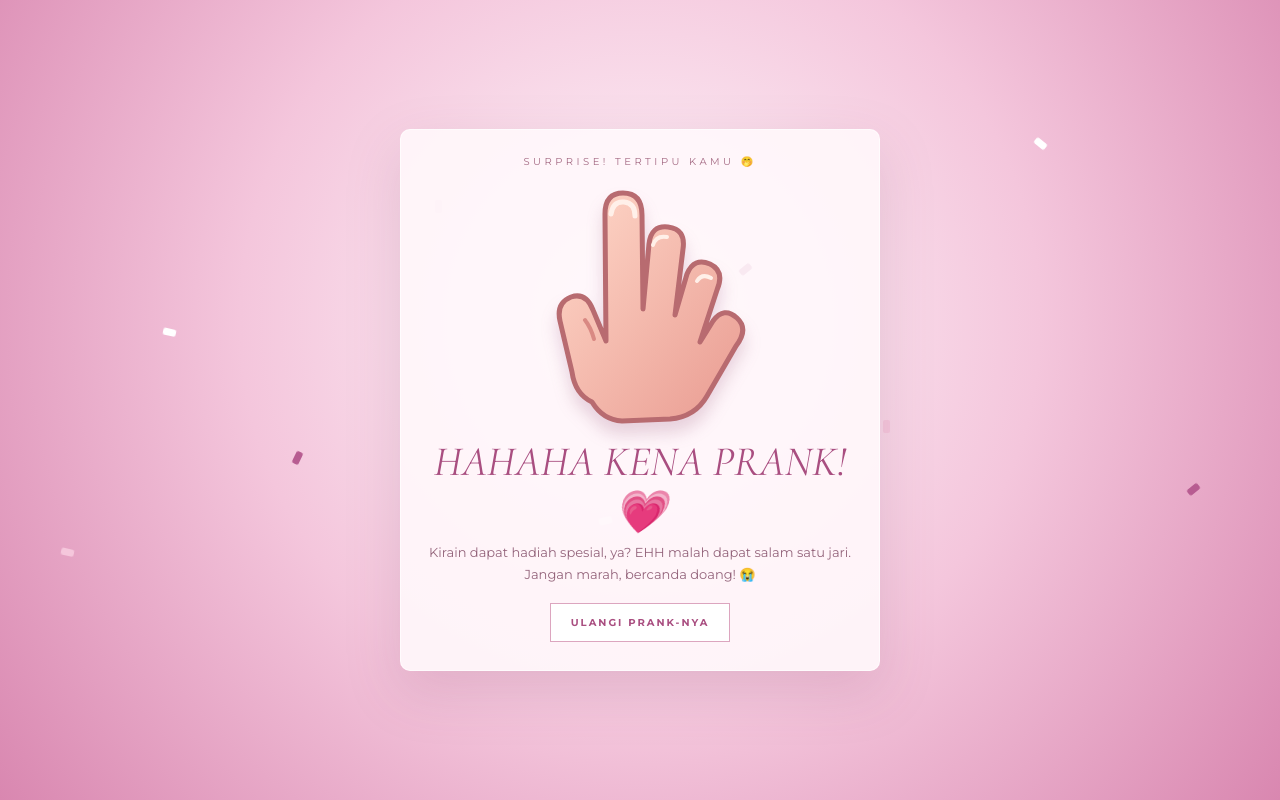
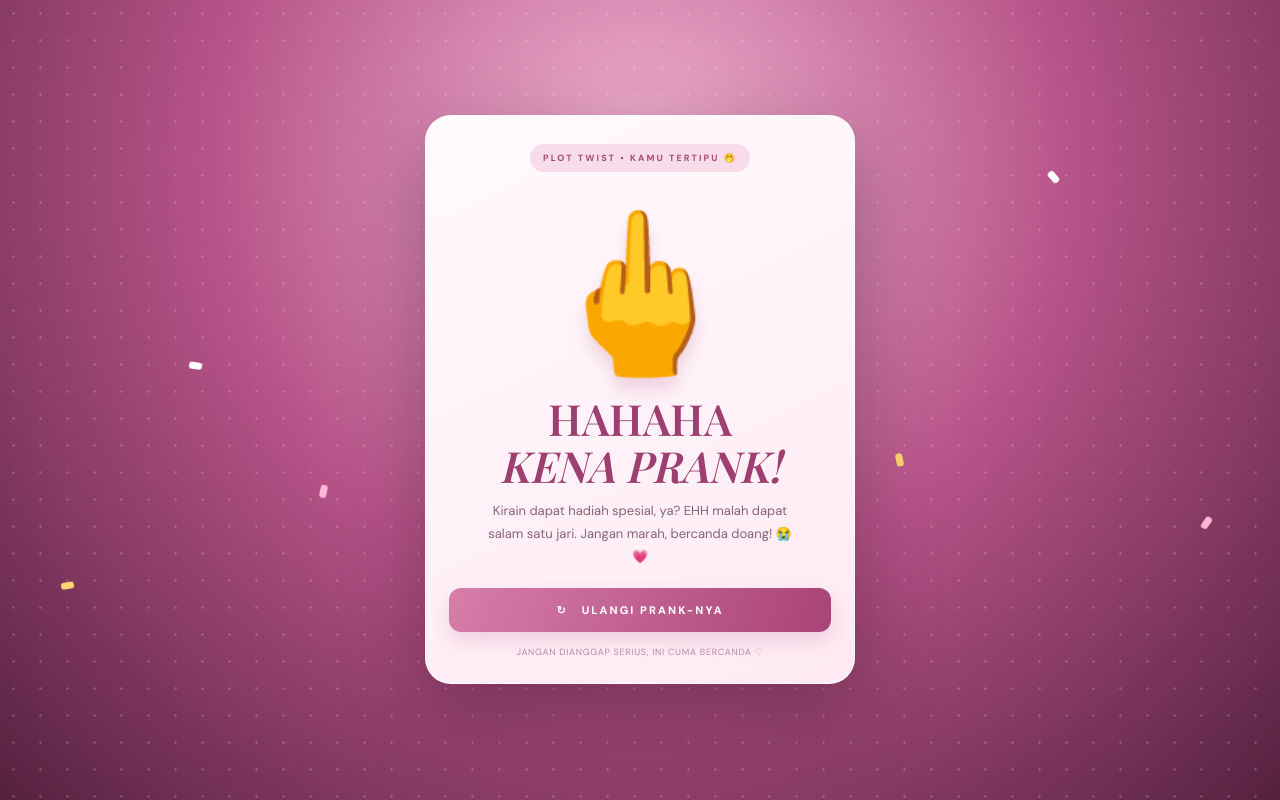
Before and after one commit to adityatrihidayat42-max/surprise-website, a plain HTML site: page prank/index.html in a window 1280 px wide. Both pictures are taken after a click on the button "BUKA HADIAHMU". Drawn offline with nearby package versions, Linux system fonts and the light colour scheme; a web font is replaced by a local one.

Commit message:
Polish prank gift page and make reveal clearer

```diff
--- a/prank/index.html
+++ b/prank/index.html
@@ -1,117 +1,64 @@
 <!doctype html>
 <html lang="id">
 <head>
-<meta charset="utf-8">
-<meta name="viewport" content="width=device-width,initial-scale=1,viewport-fit=cover">
-<meta name="theme-color" content="#f8dce8">
-<title>A Little Gift, Just for You</title>
-<link rel="preconnect" href="https://fonts.googleapis.com">
-<link rel="preconnect" href="https://fonts.gstatic.com" crossorigin>
-<link href="https://fonts.googleapis.com/css2?family=Cormorant+Garamond:ital,wght@0,400;0,500;1,400;1,500&family=Montserrat:wght@400;500;600;700&display=swap" rel="stylesheet">
+<meta charset="utf-8"><meta name="viewport" content="width=device-width,initial-scale=1,viewport-fit=cover">
+<meta name="theme-color" content="#f8dce8"><title>A Little Gift For You</title>
+<link rel="preconnect" href="https://fonts.googleapis.com"><link rel="preconnect" href="https://fonts.gstatic.com" crossorigin>
+<link href="https://fonts.googleapis.com/css2?family=DM+Sans:wght@400;500;600;700;800&family=Playfair+Display:ital,wght@0,500;0,600;1,500&display=swap" rel="stylesheet">
 <style>
-:root{--pink:#d985ad;--deep:#a94e80;--ink:#87556c;--paper:#fff8fb}
-*{box-sizing:border-box}
-html,body{margin:0;min-height:100%;width:100%;overflow-x:hidden}
-body{font-family:Montserrat,Arial,sans-serif;color:var(--ink);background:linear-gradient(145deg,#fff7fa,#f8dce9 55%,#f2c7dc);min-height:100svh}
-button{font:inherit}
-.page{min-height:100svh;display:grid;place-items:center;padding:38px 20px 48px;position:relative;isolation:isolate;overflow:hidden}
-.page:before,.page:after{content:"";position:absolute;z-index:-1;border-radius:50%;filter:blur(2px);pointer-events:none}
-.page:before{width:360px;height:360px;left:-170px;top:8%;background:#fff9}
-.page:after{width:420px;height:420px;right:-210px;bottom:-12%;background:#e7a9c455}
-.glow{position:absolute;inset:0;pointer-events:none;background-image:radial-gradient(#fff 1px,transparent 1.8px);background-size:38px 38px;opacity:.45}
-.wrap{width:min(590px,100%);text-align:center;position:relative;z-index:1}
-.kicker{font-size:clamp(10px,2.5vw,13px);font-weight:600;letter-spacing:.48em;color:#a66f87;margin:0 0 76px 0}
-.envelope{height:clamp(260px,62vw,390px);width:100%;position:relative;filter:drop-shadow(0 22px 25px #a64d7829);perspective:900px}
-.env-back{position:absolute;inset:0;border-radius:0 0 16px 16px;background:linear-gradient(145deg,#e9a9c8,#bd6697);box-shadow:inset 0 0 0 1px #fff8}
-.env-front{position:absolute;inset:0;border-radius:0 0 16px 16px;overflow:hidden;background:linear-gradient(145deg,#d98ab0,#b85b91);clip-path:polygon(0 0,50% 58%,100% 0,100% 100%,0 100%)}
-.env-flap{position:absolute;inset:0 0 auto;height:64%;background:linear-gradient(145deg,#fffafd,#f8eaf1);clip-path:polygon(0 0,100% 0,50% 100%);transform-origin:top;transition:transform .85s cubic-bezier(.2,.75,.2,1);z-index:4;filter:drop-shadow(0 5px 4px #8e3e6920)}
-.letter{position:absolute;left:8%;right:8%;top:9%;height:78%;border-radius:8px;background:linear-gradient(#fff,#fff6fa);box-shadow:0 8px 20px #8f42641c;display:flex;flex-direction:column;align-items:center;justify-content:center;gap:10px;transition:transform .9s cubic-bezier(.2,.75,.2,1);z-index:2}
-.letter small{letter-spacing:.25em;font-size:9px;color:#bd83a0}
-.letter strong{font:italic 34px "Cormorant Garamond",serif;color:#a9517f}
-.letter span{font:10px Montserrat,sans-serif;letter-spacing:.18em;color:#bd83a0}
-.seal{position:absolute;z-index:5;left:50%;top:57%;transform:translate(-50%,-50%);width:clamp(112px,20vw,142px);aspect-ratio:1;border-radius:50%;display:grid;place-items:center;color:white;font-size:12px;letter-spacing:.2em;background:radial-gradient(circle at 35% 28%,#f8d8e8,#d77eaa 55%,#a94f80);border:2px solid #fff9;outline:1px solid #fff9;outline-offset:6px;box-shadow:0 8px 22px #7d315a42;z-index:6;transition:opacity .35s,transform .5s}
-.envelope.open .env-flap{transform:rotateX(180deg);z-index:1}
-.envelope.open .letter{transform:translateY(-43%);transition-delay:.18s}
-.envelope.open .seal{opacity:0;transform:translate(-50%,-50%) scale(.5)}
-.hint{font:italic clamp(21px,5vw,30px) "Cormorant Garamond",serif;color:#a56b84;margin:65px 0 52px}
-.primary{width:min(455px,100%);min-height:76px;padding:16px 22px;border:1px solid #fff9;outline:1px solid #e9b9ce;outline-offset:-9px;background:linear-gradient(110deg,#d58caf,#b85e91);box-shadow:0 12px 22px #a64e792b;color:#fff;font-size:13px;font-weight:700;letter-spacing:.36em;cursor:pointer;transition:transform .2s,filter .2s}
-.primary:active{transform:translateY(2px) scale(.99)}
-.primary:focus-visible,.again:focus-visible{outline:3px solid #8e3e69;outline-offset:4px}
-.reveal{display:none;position:fixed;inset:0;z-index:10;place-items:center;padding:24px;background:radial-gradient(circle at 50% 40%,#fff8fc 0,#f4c6dc 50%,#d987b0 100%);opacity:0}
-.reveal.show{display:grid;animation:revealIn .55s ease forwards}
-@keyframes revealIn{to{opacity:1}}
-.reveal-card{width:min(480px,100%);text-align:center;padding:25px 20px 28px;border:1px solid #fff9;background:#fff8fbe8;box-shadow:0 20px 55px #813b602c;border-radius:10px;transform:scale(.82) rotate(-2deg);animation:pop .65s .1s cubic-bezier(.2,1.4,.4,1) forwards}
-@keyframes pop{to{transform:scale(1) rotate(0)}}
-.reveal-kicker{font-size:10px;letter-spacing:.35em;color:#a56b84}
-.hand{width:min(260px,70vw);height:260px;margin:8px auto 0;display:block;filter:drop-shadow(0 12px 8px #8e3e6933)}
-.reveal h1{font:italic 42px "Cormorant Garamond",serif;color:#a94e80;margin:0 0 3px}
-.reveal p{font-size:13px;line-height:1.7;color:#94647b;margin:0 auto 18px}
-.again{border:1px solid #dca5bf;background:#fff;color:#a94e80;padding:12px 20px;font-size:10px;font-weight:700;letter-spacing:.2em;cursor:pointer}
-.confetti{position:absolute;inset:0;overflow:hidden;pointer-events:none}
-.confetti i{position:absolute;top:-20px;width:7px;height:13px;background:#fff;border-radius:2px;animation:fall 2.8s linear infinite}
-.confetti i:nth-child(3n){background:#b75c91}.confetti i:nth-child(3n+1){background:#f5c7dc}
-@keyframes fall{to{transform:translateY(110vh) rotate(720deg)}}
-@media(max-width:420px){.kicker{margin-bottom:58px}.hint{margin:52px 0 42px}.primary{min-height:68px;font-size:11px}.envelope{height:270px}.reveal h1{font-size:36px}}
-@media(prefers-reduced-motion:reduce){*,*:before,*:after{animation-duration:.01ms!important;animation-iteration-count:1!important;scroll-behavior:auto!important;transition-duration:.01ms!important}}
-</style>
-</head>
+:root{--rose:#d77eaa;--berry:#9c3f70;--ink:#75465d}
+*{box-sizing:border-box}html,body{margin:0;min-height:100%;width:100%}body{font-family:"DM Sans",sans-serif;color:var(--ink);background:#f8dce8;overflow-x:hidden}button{font:inherit}
+.page{min-height:100svh;display:grid;place-items:center;padding:38px 22px 52px;position:relative;overflow:hidden;background:radial-gradient(ellipse at 50% 28%,#fffafd 0,#fbeaf2 42%,#f1c5da 100%)}
+.page:before,.page:after{content:"";position:absolute;border-radius:50%;pointer-events:none;background:#fff8;filter:blur(3px)}.page:before{width:280px;height:280px;top:-120px;left:-110px}.page:after{width:380px;height:380px;right:-190px;bottom:-170px;background:#d985ad33}
+.sparkles{position:absolute;inset:0;opacity:.42;background-image:radial-gradient(#fff 1.2px,transparent 1.8px);background-size:34px 34px;mask-image:linear-gradient(transparent,#000 20%,#000 85%,transparent)}
+.wrap{position:relative;width:min(560px,100%);text-align:center;z-index:1}
+.kicker{font-size:11px;letter-spacing:.42em;font-weight:700;color:#a66b87;margin:0 0 58px}
+.envelope{height:clamp(245px,64vw,350px);position:relative;perspective:1000px;filter:drop-shadow(0 22px 24px #98466b30)}
+.env-body{position:absolute;inset:0;border-radius:5px 5px 14px 14px;background:linear-gradient(145deg,#e4a0c1,#b85b91);overflow:hidden}
+.env-body:before{content:"";position:absolute;inset:0;background:linear-gradient(35deg,transparent 49.5%,#f4c5db 50%,transparent 50.7%),linear-gradient(-35deg,transparent 49.5%,#f0bad4 50%,transparent 50.7%);opacity:.9}
+.env-flap{position:absolute;inset:0 0 auto;height:67%;background:linear-gradient(145deg,#fffafd,#f8eaf1);clip-path:polygon(0 0,100% 0,50% 100%);transform-origin:top;transition:transform .8s cubic-bezier(.2,.75,.2,1);z-index:4;filter:drop-shadow(0 5px 5px #87375d25)}
+.letter{position:absolute;z-index:2;left:8%;right:8%;top:7%;height:78%;border-radius:8px;background:#fffafd;box-shadow:0 5px 20px #87375d20;display:flex;align-items:center;justify-content:center;flex-direction:column;gap:8px;transition:transform .8s .12s cubic-bezier(.2,.75,.2,1)}
+.letter small{font-size:9px;letter-spacing:.28em;color:#bd83a0}.letter strong{font:italic 34px "Playfair Display",serif;color:#a94e80}.letter span{font-size:9px;letter-spacing:.2em;color:#bd83a0}
+.seal{position:absolute;z-index:5;left:50%;top:59%;transform:translate(-50%,-50%);width:112px;aspect-ratio:1;border-radius:50%;display:grid;place-items:center;color:#fff;font-size:11px;font-weight:700;letter-spacing:.17em;background:radial-gradient(circle at 35% 25%,#f6cfe2,#d77eaa 58%,#a94e80);border:2px solid #fff9;outline:1px solid #fff9;outline-offset:5px;box-shadow:0 8px 24px #79335455;transition:.4s}
+.envelope.open .env-flap{transform:rotateX(180deg);z-index:1}.envelope.open .letter{transform:translateY(-42%)}.envelope.open .seal{opacity:0;transform:translate(-50%,-50%) scale(.4)}
+.hint{font:italic clamp(21px,5vw,29px) "Playfair Display",serif;color:#a56b84;margin:52px 0 38px}
+.primary{width:min(430px,100%);min-height:68px;padding:15px 20px;border:1px solid #fff;outline:1px solid #e7b4cc;outline-offset:-7px;background:linear-gradient(110deg,#d58caf,#b85e91);box-shadow:0 12px 24px #a64e7930;color:white;font-size:12px;font-weight:800;letter-spacing:.32em;cursor:pointer;transition:transform .2s,filter .2s}
+.primary:active{transform:translateY(2px)}button:focus-visible{outline:3px solid #7e3158;outline-offset:4px}
+.reveal{display:none;position:fixed;inset:0;z-index:10;place-items:center;padding:20px;background:radial-gradient(ellipse at 50% 20%,#efb2d0 0,#b65388 48%,#55213f 100%);opacity:0;overflow:auto}
+.reveal.show{display:grid;animation:fade .35s ease forwards}@keyframes fade{to{opacity:1}}
+.reveal:before{content:"";position:absolute;inset:0;opacity:.18;background-image:radial-gradient(#fff 1px,transparent 1.5px);background-size:27px 27px}
+.card{position:relative;width:min(430px,100%);padding:28px 23px 25px;text-align:center;border-radius:26px;background:linear-gradient(155deg,#fffafd,#ffeaf3);border:1px solid #ffffffc9;box-shadow:0 28px 80px #39132e66;transform:translateY(24px) scale(.92);animation:pop .55s .08s cubic-bezier(.2,1.25,.4,1) forwards}
+@keyframes pop{to{transform:translateY(0) scale(1)}}
+.topline{display:inline-block;padding:8px 13px;border-radius:99px;background:#f8dce9;color:#a64d7b;font-size:9px;font-weight:800;letter-spacing:.23em}
+.hand{font-family:system-ui,sans-serif;font-size:clamp(112px,34vw,158px);line-height:1.35;margin:8px auto 2px;filter:drop-shadow(0 12px 8px #a64d7930);animation:wiggle 1.2s .6s ease-in-out both}
+@keyframes wiggle{0%,100%{transform:rotate(0)}25%{transform:rotate(-12deg) scale(1.06)}55%{transform:rotate(10deg) scale(1.08)}}
+.card h1{font:600 clamp(31px,8vw,43px)/1.08 "Playfair Display",serif;color:#9d3f70;margin:2px 0 12px}
+.card h1 span{display:block;font-style:italic}
+.card p{font-size:13px;line-height:1.75;color:#876477;margin:0 auto 20px;max-width:310px}
+.again{border:0;border-radius:12px;padding:15px 22px;width:100%;background:linear-gradient(110deg,#d77eaa,#a94378);color:white;font-size:11px;font-weight:800;letter-spacing:.19em;box-shadow:0 9px 18px #a64e7930;cursor:pointer}
+.tiny{font-size:9px;color:#b78a9f;margin:14px 0 0;letter-spacing:.08em}
+.confetti{position:absolute;inset:0;overflow:hidden;pointer-events:none}.confetti i{position:absolute;top:-18px;width:7px;height:13px;border-radius:3px;background:#fff;animation:fall 2.8s linear infinite}.confetti i:nth-child(3n){background:#ffb5d5}.confetti i:nth-child(3n+1){background:#ffd86e}
+@keyframes fall{to{transform:translateY(110vh) rotate(650deg)}}
+@media(max-height:700px){.card{padding:18px 20px}.hand{font-size:105px;margin:0}.card h1{font-size:32px}.card p{margin-bottom:13px}}
+@media(prefers-reduced-motion:reduce){*,*:before,*:after{animation-duration:.01ms!important;animation-iteration-count:1!important;transition-duration:.01ms!important}}
+</style></head>
 <body>
-<main class="page">
- <div class="glow" aria-hidden="true"></div>
- <section class="wrap" aria-label="Hadiah rahasia">
-  <p class="kicker">A LITTLE GIFT, JUST FOR YOU</p>
-  <div class="envelope" id="envelope">
-   <div class="env-back"></div>
-   <div class="letter"><small>SEBUAH KEJUTAN KECIL</small><strong>Untukmu</strong><span>DIBUKA DENGAN SENYUM</span></div>
-   <div class="env-front"></div><div class="env-flap"></div>
-   <div class="seal">UNTUKMU</div>
-  </div>
-  <p class="hint" id="hint">ada sesuatu yang ingin kuberikan</p>
-  <button class="primary" id="open" type="button">BUKA HADIAHMU</button>
- </section>
-</main>
+<main class="page"><div class="sparkles" aria-hidden="true"></div><section class="wrap">
+<p class="kicker">A LITTLE GIFT, JUST FOR YOU</p>
+<div class="envelope" id="envelope"><div class="env-body"></div><div class="letter"><small>SEBUAH KEJUTAN KECIL</small><strong>Untukmu</strong><span>DIBUKA DENGAN SENYUM</span></div><div class="env-flap"></div><div class="seal">UNTUKMU</div></div>
+<p class="hint" id="hint">ada sesuatu yang ingin kuberikan</p><button class="primary" id="open" type="button">BUKA HADIAHMU</button>
+</section></main>
 <section class="reveal" id="reveal" role="dialog" aria-modal="true" aria-labelledby="revealTitle">
- <div class="confetti" aria-hidden="true"><i style="left:5%;animation-delay:.1s"></i><i style="left:13%;animation-delay:.8s"></i><i style="left:23%;animation-delay:.4s"></i><i style="left:34%;animation-delay:1.2s"></i><i style="left:47%;animation-delay:.2s"></i><i style="left:58%;animation-delay:1s"></i><i style="left:69%;animation-delay:.5s"></i><i style="left:81%;animation-delay:1.4s"></i><i style="left:93%;animation-delay:.3s"></i></div>
- <div class="reveal-card">
-  <div class="reveal-kicker">SURPRISE! TERTIPU KAMU 🤭</div>
-  <svg class="hand" viewBox="0 0 260 260" role="img" aria-label="Ilustrasi tangan memberi jari tengah">
-   <defs><linearGradient id="skin" x1="0" y1="0" x2="1" y2="1"><stop stop-color="#ffd8c9"/><stop offset="1" stop-color="#e99b91"/></linearGradient></defs>
-   <path d="M82 226 Q65 218 62 196 L50 145 Q46 127 61 121 Q76 116 83 134 L96 165 L95 38 Q95 17 113 17 Q132 17 132 39 L133 133 L139 68 Q141 49 158 51 Q176 53 173 73 L165 139 L177 98 Q184 81 200 88 Q215 95 207 114 L190 166 L203 145 Q214 130 227 142 Q239 153 226 170 L197 220 Q185 241 160 243 L112 245 Q93 244 82 226Z" fill="url(#skin)" stroke="#b86b70" stroke-width="5" stroke-linejoin="round"/>
-   <path d="M101 38 Q103 25 114 26 Q125 27 125 40" fill="none" stroke="#fff0e9" stroke-width="5" stroke-linecap="round"/>
-   <path d="M143 69 Q146 59 157 61" fill="none" stroke="#fff0e9" stroke-width="4" stroke-linecap="round"/>
-   <path d="M187 105 Q192 97 201 102" fill="none" stroke="#fff0e9" stroke-width="4" stroke-linecap="round"/>
-   <path d="M75 144 Q81 152 84 163" fill="none" stroke="#d98983" stroke-width="4" stroke-linecap="round"/>
-  </svg>
-  <h1 id="revealTitle">HAHAHA KENA PRANK! 💗</h1>
-  <p>Kirain dapat hadiah spesial, ya? EHH malah dapat salam satu jari. Jangan marah, bercanda doang! 😭</p>
-  <button class="again" id="again" type="button">ULANGI PRANK-NYA</button>
- </div>
+<div class="confetti" aria-hidden="true"><i style="left:5%;animation-delay:.1s"></i><i style="left:15%;animation-delay:.8s"></i><i style="left:25%;animation-delay:.4s"></i><i style="left:36%;animation-delay:1.2s"></i><i style="left:48%;animation-delay:.2s"></i><i style="left:59%;animation-delay:1s"></i><i style="left:70%;animation-delay:.5s"></i><i style="left:82%;animation-delay:1.4s"></i><i style="left:94%;animation-delay:.3s"></i></div>
+<div class="card"><div class="topline">PLOT TWIST • KAMU TERTIPU 🤭</div><div class="hand" role="img" aria-label="Jari tengah">🖕</div>
+<h1 id="revealTitle">HAHAHA <span>KENA PRANK!</span></h1>
+<p>Kirain dapat hadiah spesial, ya? EHH malah dapat salam satu jari. Jangan marah, bercanda doang! 😭💗</p>
+<button class="again" id="again" type="button">↻ &nbsp; ULANGI PRANK-NYA</button><div class="tiny">JANGAN DIANGGAP SERIUS, INI CUMA BERCANDA ♡</div></div>
 </section>
 <script>
-const envelope=document.getElementById('envelope');
-const openButton=document.getElementById('open');
-const reveal=document.getElementById('reveal');
-const hint=document.getElementById('hint');
-let opened=false;
-openButton.addEventListener('click',()=>{
- if(opened)return;
- opened=true;
- envelope.classList.add('open');
- hint.textContent='sebentar... ada kejutan untukmu';
- openButton.textContent='MENYIAPKAN KEJUTAN...';
- openButton.disabled=true;
- window.setTimeout(()=>reveal.classList.add('show'),950);
-});
-function resetPrank(){
- reveal.classList.remove('show');
- envelope.classList.remove('open');
- hint.textContent='ada sesuatu yang ingin kuberikan';
- openButton.textContent='BUKA HADIAHMU';
- openButton.disabled=false;
- opened=false;
-}
+const envelope=document.getElementById('envelope'),openButton=document.getElementById('open'),reveal=document.getElementById('reveal'),hint=document.getElementById('hint');let opened=false,timer;
+openButton.addEventListener('click',()=>{if(opened)return;opened=true;envelope.classList.add('open');hint.textContent='sebentar... ada kejutan untukmu';openButton.textContent='MENYIAPKAN KEJUTAN...';openButton.disabled=true;timer=window.setTimeout(()=>reveal.classList.add('show'),900)});
+function resetPrank(){clearTimeout(timer);reveal.classList.remove('show');envelope.classList.remove('open');hint.textContent='ada sesuatu yang ingin kuberikan';openButton.textContent='BUKA HADIAHMU';openButton.disabled=false;opened=false}
 document.getElementById('again').addEventListener('click',resetPrank);
 document.addEventListener('keydown',e=>{if(e.key==='Escape'&&reveal.classList.contains('show'))resetPrank()});
-</script>
-</body>
-</html>
+</script></body></html>
```
